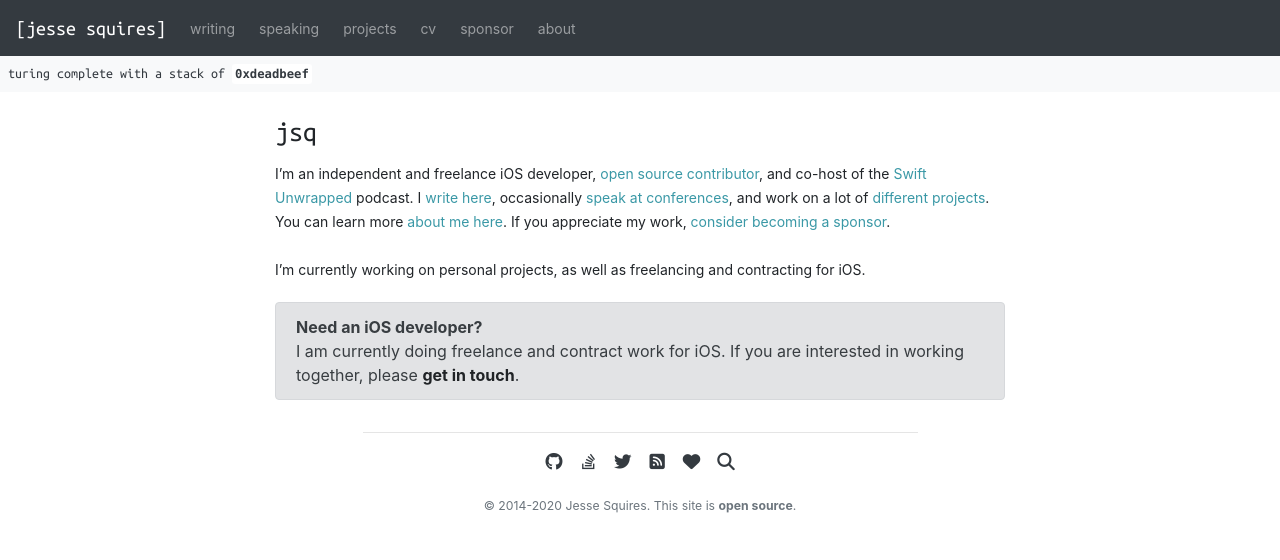
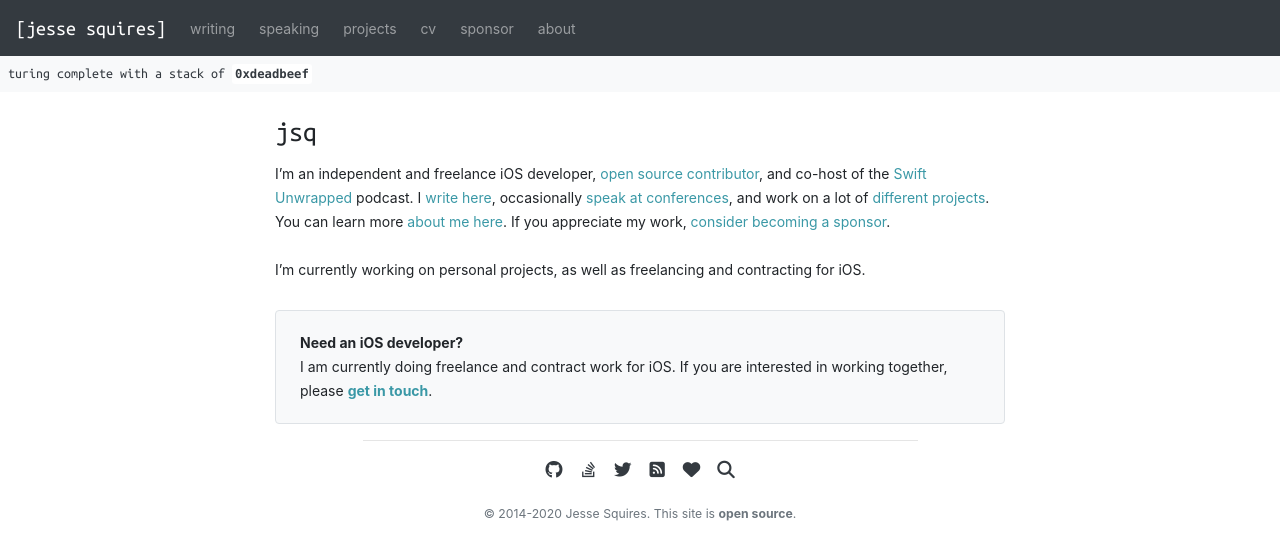
Before and after one commit to jessesquires/jessesquires.com, a Jekyll site: the page built from index.md, in a window 1280 px wide. Shown: the top 560 px of the page. Built offline with Jekyll 4.4.1, drawn with Linux system fonts in a browser that asks for light colours; nearby versions of some CDN libraries; library files that are not in the unit come from our copies.

Commit message:
re-design hire_me

```diff
--- a/_includes/hire_me.html
+++ b/_includes/hire_me.html
@@ -1,5 +1,6 @@
 
-<div class="alert alert-secondary" role="alert">
-    <b>Need an iOS developer?</b><br/> I am currently doing freelance and contract work for iOS.
-    If you are interested in working together, please <a href="/contact" class="alert-link">get in touch</a>.
+<div class="d-block bg-light pl-4 pr-4 pt-3 mt-4 border rounded" markdown="1">
+**Need an iOS developer?**<br/>
+I am currently doing freelance and contract work for iOS.
+If you are interested in working together, please [**get in touch**](/contact).
 </div>
```
